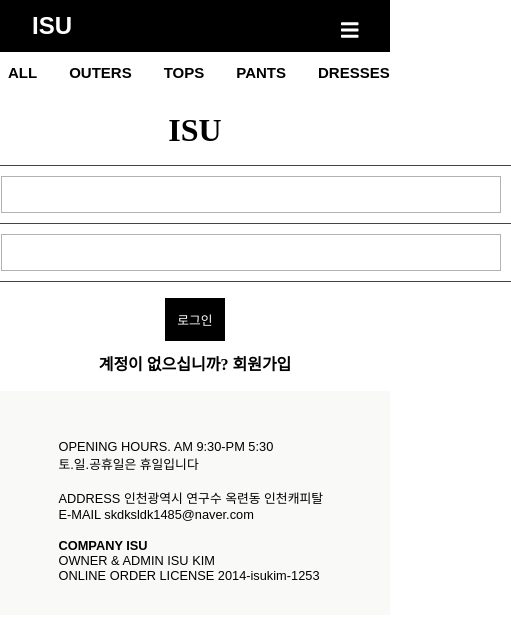
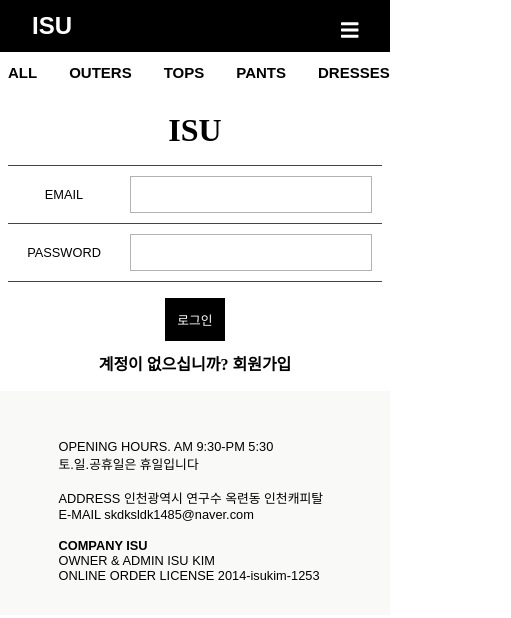
Before and after one commit to skdksldk1485/ISU_Online_Shopping, a React (Create React App) app in the folder client/: page /login in a window 390 px wide. Shown: the top 618 px of the page, 511 px wide, since content can reach past the window. Built offline with nearby package versions, Linux system fonts and the light colour scheme.

Commit message:
반응형 테이블 및 폼 적용

```diff
--- a/client/src/pages/ProductEditPage.js
+++ b/client/src/pages/ProductEditPage.js
@@ -91,7 +91,7 @@ const ProductEditPage = ({ match, history }) => {
   return (
     <FormContainer>
       <Meta title='ISU | Edit Product' />
-      <h3 className='user__list__title'>상품 수정</h3>
+      <h3 className='common__title'>상품 수정</h3>
       {loadingUpdate && <Loader />}
       {errorUpdate && (
         <div className='error'>
--- a/client/src/scss/modules/cart.scss
+++ b/client/src/scss/modules/cart.scss
@@ -6,6 +6,11 @@
   padding: 1rem;
   align-items: center;
   margin-top: 10px;
+
+  @include atMobile {
+    display: block;
+    overflow-x:auto;
+  }
 
   table, th, td {
     border: 1px solid $primary;
--- a/client/src/scss/modules/common.scss
+++ b/client/src/scss/modules/common.scss
@@ -9,6 +9,45 @@
   flex-wrap: wrap;
   margin-bottom: 3rem;
 
+  @include atMobile {
+    /* Force table to not be like tables anymore */
+		table, thead, tbody, th, td, tr {
+			display: block;
+		}
+
+		/* Hide table headers (but not display: none;, for accessibility) */
+		thead tr {
+			position: absolute;
+			top: -9999px;
+			left: -9999px;
+		}
+
+    tr {
+      margin: 0 0 1rem 0;
+      background: #ccc;
+    }
+
+		td {
+			/* Behave  like a "row" */
+			border: none;
+			/*border-bottom: 1px solid #eee;*/
+			position: relative;
+			padding-left: 50%;
+		}
+
+		td:before {
+			/* Now like a table header */
+			position: absolute;
+			/* Top/left values mimic padding */
+			top: 0;
+			left: 6px;
+			width: 45%;
+			padding-right: 10px;
+			white-space: nowrap;
+		}
+
+  }
+
   &__title {
     margin: 1rem 0;
     font-size: 2rem;
@@ -19,6 +58,7 @@
     margin-top: 2rem;
     border-top: 1px solid #444444;
     border-collapse: collapse;
+
   }
 
   &__edit {
@@ -62,9 +102,14 @@
 
 .common__form {
   display: flex;
-  width: 100%;
   justify-content: center;
   text-align: center;
+
+  @include atMobile {
+    display: block;
+    width: 100%;
+    font-size: 0.8rem;
+  }
 
   table {
     width: 100%;
@@ -72,6 +117,7 @@
     border-collapse: collapse;
     margin-top: 1rem;
     margin-bottom: 1rem;
+
   }
   caption {
     font-size: 1rem;
@@ -84,6 +130,11 @@
   }
   input {
     height: auto;
+
+    @include atMobile {
+      display: block;
+      width: 100%;
+    }
   }
   select {
     width: 100%;
--- a/client/src/scss/modules/form.scss
+++ b/client/src/scss/modules/form.scss
@@ -53,8 +53,17 @@
     font-weight: 800;
     margin-bottom: 2rem;
     margin: 2rem;
+
+    @include atMobile {
+      font-size: 1rem;
+    }
+
     span {
       margin-right: 2rem;
+
+      @include atMobile {
+        margin-right: 1rem;
+      }
     }
 
     &__disabled {
--- a/client/src/scss/modules/order.scss
+++ b/client/src/scss/modules/order.scss
@@ -2,8 +2,16 @@
   display: flex;
   padding: 1rem;
 
+  @include atMobile {
+    display: block;
+  }
+
   button {
     width: 500px;
+
+    @include atMobile {
+      width: 100%;
+    }
   }
 
   & > * {
@@ -25,12 +33,20 @@
   &__paypal__btn {
     max-width: 500px;
     margin: auto;
+
+    @include atMobile {
+      width: 100%;
+    }
   }
 
   &__content__container {
     display: flex;
     align-items: center;
     border-bottom: 1px solid $primary;
+
+    @include atMobile {
+      display: block;
+    }
 
     img {
       max-width: 100px;
```
